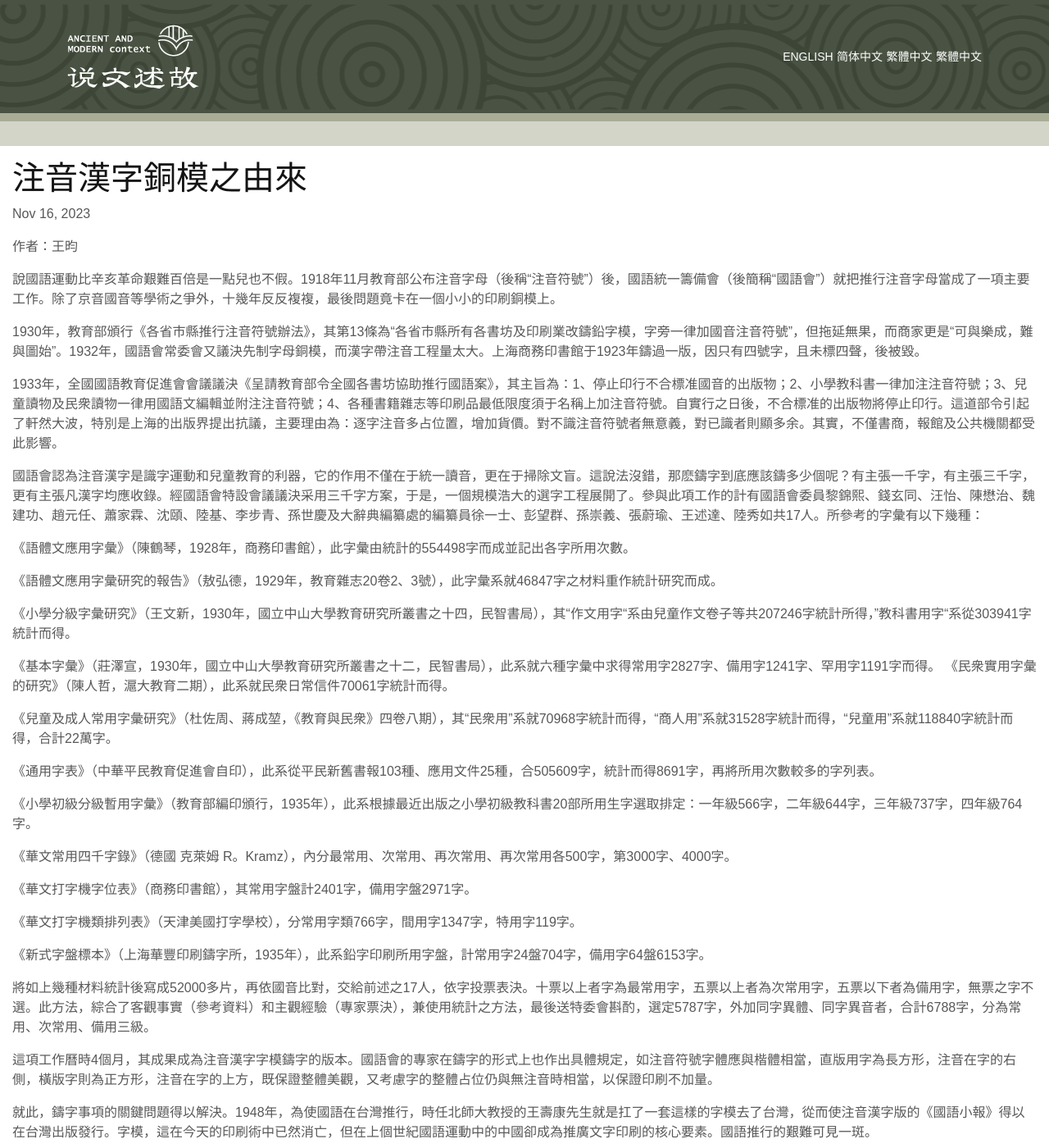
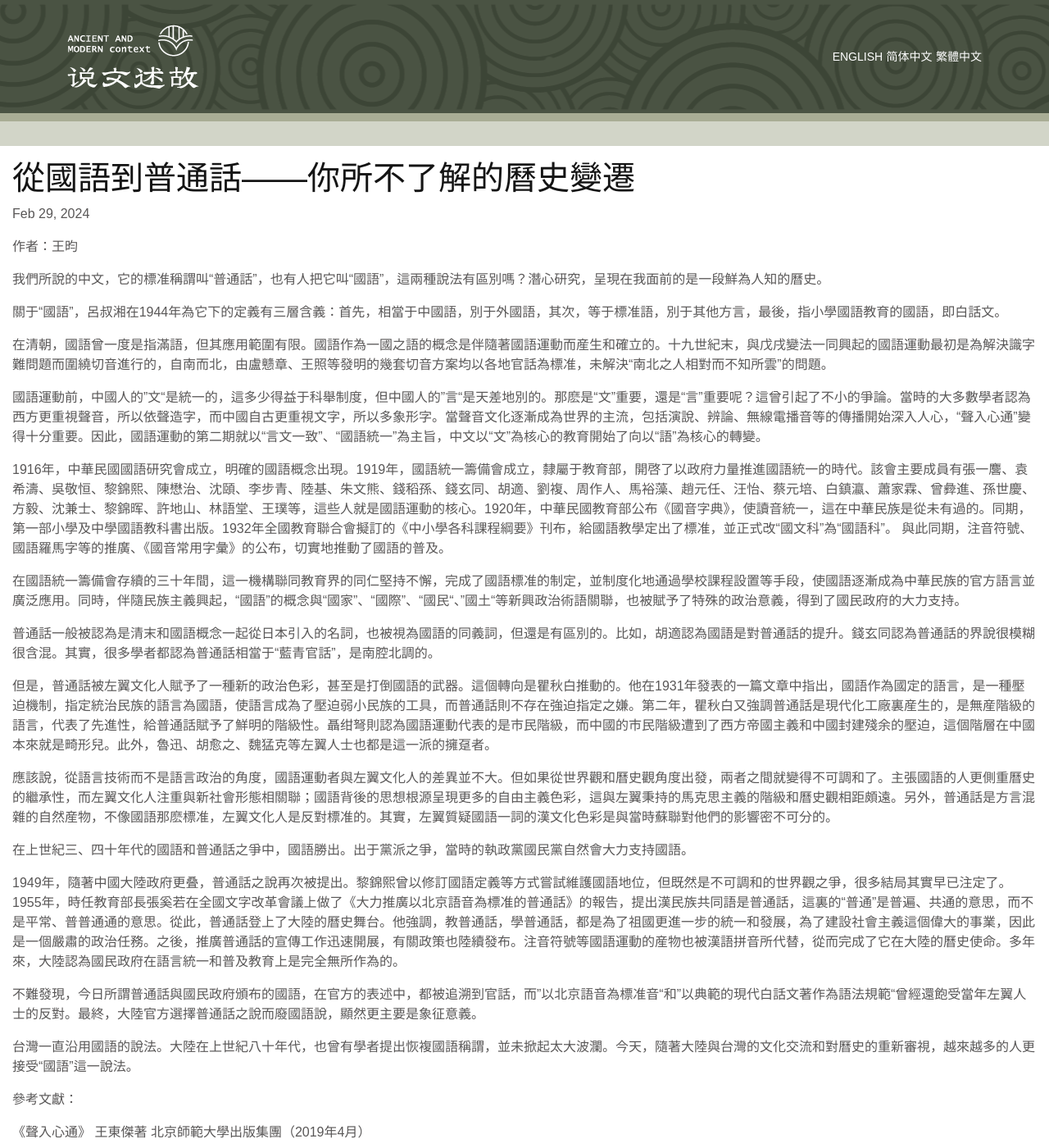
Before and after one commit to clangreformers/clangreformers.github.io, a Jekyll site: the page built from _posts/2024-02-29-from-guoyu-to-putonghua-tw.md, in a window 1280 px wide and 1400 px high. Shown: the whole window at 82% size. Built offline with Jekyll 4.4.1, drawn with Linux system fonts in a browser that asks for light colours; some of the changed text lies outside the part shown.

Commit message:
Add new article 'From Guoyu to Putonghua'

```diff
--- a/_posts/2024-02-29-from-guoyu-to-putonghua-tw.md
+++ b/_posts/2024-02-29-from-guoyu-to-putonghua-tw.md
@@ -1,57 +1,45 @@
 ---
 layout: post
-title: 注音漢字銅模之由來
-date:  2023-11-16 14:00:00 -0000
+title: 從國語到普通話——你所不了解的曆史變遷
+date:  2024-02-29 14:00:00 -0000
 categories: jekyll update
-ref: origin-of-chinese-character-bronze-mold
+ref: from-guoyu-to-putonghua
 lang: 繁體中文
 ---
 作者：王昀
 
 
-說國語運動比辛亥革命艱難百倍是一點兒也不假。1918年11月教育部公布注音字母（後稱“注音符號”）後，國語統一籌備會（後簡稱“國語會”）就把推行注音字母當成了一項主要工作。除了京音國音等學術之爭外，十幾年反反複複，最後問題竟卡在一個小小的印刷銅模上。
+我們所說的中文，它的標准稱謂叫“普通話”，也有人把它叫“國語”，這兩種說法有區別嗎？潛心研究，呈現在我面前的是一段鮮為人知的曆史。
 
-1930年，教育部頒行《各省市縣推行注音符號辦法》，其第13條為“各省市縣所有各書坊及印刷業改鑄鉛字模，字旁一律加國音注音符號”，但拖延無果，而商家更是“可與樂成，難與圖始”。1932年，國語會常委會又議決先制字母銅模，而漢字帶注音工程量太大。上海商務印書館于1923年鑄過一版，因只有四號字，且未標四聲，後被毀。
+關于“國語”，呂叔湘在1944年為它下的定義有三層含義：首先，相當于中國語，別于外國語，其次，等于標准語，別于其他方言，最後，指小學國語教育的國語，即白話文。
 
-1933年，全國國語教育促進會會議議決《呈請教育部令全國各書坊協助推行國語案》，其主旨為：1、停止印行不合標准國音的出版物；2、小學教科書一律加注注音符號；3、兒童讀物及民衆讀物一律用國語文編輯並附注注音符號；4、各種書籍雜志等印刷品最低限度須于名稱上加注音符號。自實行之日後，不合標准的出版物將停止印行。這道部令引起了軒然大波，特別是上海的出版界提出抗議，主要理由為：逐字注音多占位置，增加貨價。對不識注音符號者無意義，對已識者則顯多余。其實，不僅書商，報館及公共機關都受此影響。
+在清朝，國語曾一度是指滿語，但其應用範圍有限。國語作為一國之語的概念是伴隨著國語運動而産生和確立的。十九世紀末，與戊戌變法一同興起的國語運動最初是為解決識字難問題而圍繞切音進行的，自南而北，由盧戆章、王照等發明的幾套切音方案均以各地官話為標准，未解決“南北之人相對而不知所雲”的問題。
 
-國語會認為注音漢字是識字運動和兒童教育的利器，它的作用不僅在于統一讀音，更在于掃除文盲。這說法沒錯，那麽鑄字到底應該鑄多少個呢？有主張一千字，有主張三千字，更有主張凡漢字均應收錄。經國語會特設會議議決采用三千字方案，于是，一個規模浩大的選字工程展開了。參與此項工作的計有國語會委員黎錦熙、錢玄同、汪怡、陳懋治、魏建功、趙元任、蕭家霖、沈頤、陸基、李步青、孫世慶及大辭典編纂處的編纂員徐一士、彭望群、孫崇義、張蔚瑜、王述達、陸秀如共17人。所參考的字彙有以下幾種：
+國語運動前，中國人的”文“是統一的，這多少得益于科舉制度，但中國人的”言“是天差地別的。那麽是“文”重要，還是“言”重要呢？這曾引起了不小的爭論。當時的大多數學者認為西方更重視聲音，所以依聲造字，而中國自古更重視文字，所以多象形字。當聲音文化逐漸成為世界的主流，包括演說、辨論、無線電播音等的傳播開始深入人心，“聲入心通”變得十分重要。因此，國語運動的第二期就以“言文一致”、“國語統一”為主旨，中文以“文”為核心的教育開始了向以“語”為核心的轉變。
 
-《語體文應用字彙》（陳鶴琴，1928年，商務印書館），此字彙由統計的554498字而成並記出各字所用次數。
+1916年，中華民國國語研究會成立，明確的國語概念出現。1919年，國語統一籌備會成立，隸屬于教育部，開啓了以政府力量推進國語統一的時代。該會主要成員有張一麐、袁希濤、吳敬恒、黎錦熙、陳懋治、沈頤、李步青、陸基、朱文熊、錢稻孫、錢玄同、胡適、劉複、周作人、馬裕藻、趙元任、汪怡、蔡元培、白鎮瀛、蕭家霖、曾彜進、孫世慶、方毅、沈兼士、黎錦晖、許地山、林語堂、王璞等，這些人就是國語運動的核心。1920年，中華民國教育部公布《國音字典》，使讀音統一，這在中華民族是從未有過的。同期，第一部小學及中學國語教科書出版。1932年全國教育聯合會擬訂的《中小學各科課程綱要》刊布，給國語教學定出了標准，並正式改“國文科”為“國語科”。 與此同期，注音符號、國語羅馬字等的推廣、《國音常用字彙》的公布，切實地推動了國語的普及。
 
-《語體文應用字彙研究的報告》（敖弘德，1929年，教育雜志20卷2、3號），此字彙系就46847字之材料重作統計研究而成。
+在國語統一籌備會存續的三十年間，這一機構聯同教育界的同仁堅持不懈，完成了國語標准的制定，並制度化地通過學校課程設置等手段，使國語逐漸成為中華民族的官方語言並廣泛應用。同時，伴隨民族主義興起，“國語”的概念與“國家”、“國際”、“國民“、”國土“等新興政治術語關聯，也被賦予了特殊的政治意義，得到了國民政府的大力支持。
 
-《小學分級字彙研究》（王文新，1930年，國立中山大學教育研究所叢書之十四，民智書局），其“作文用字“系由兒童作文卷子等共207246字統計所得，”教科書用字“系從303941字統計而得。
+普通話一般被認為是清末和國語概念一起從日本引入的名詞，也被視為國語的同義詞，但還是有區別的。比如，胡適認為國語是對普通話的提升。錢玄同認為普通話的界說很模糊很含混。其實，很多學者都認為普通話相當于“藍青官話”，是南腔北調的。
 
-《基本字彙》（莊澤宣，1930年，國立中山大學教育研究所叢書之十二，民智書局），此系就六種字彙中求得常用字2827字、備用字1241字、罕用字1191字而得。
-《民衆實用字彙的研究》（陳人哲，滬大教育二期），此系就民衆日常信件70061字統計而得。
+但是，普通話被左翼文化人賦予了一種新的政治色彩，甚至是打倒國語的武器。這個轉向是瞿秋白推動的。他在1931年發表的一篇文章中指出，國語作為國定的語言，是一種壓迫機制，指定統治民族的語言為國語，使語言成為了壓迫弱小民族的工具，而普通話則不存在強迫指定之嫌。第二年，瞿秋白又強調普通話是現代化工廠裏産生的，是無産階級的語言，代表了先進性，給普通話賦予了鮮明的階級性。聶绀弩則認為國語運動代表的是市民階級，而中國的市民階級遭到了西方帝國主義和中國封建殘余的壓迫，這個階層在中國本來就是畸形兒。此外，魯迅、胡愈之、魏猛克等左翼人士也都是這一派的擁趸者。
 
-《兒童及成人常用字彙研究》（杜佐周、蔣成堃，《教育與民衆》四卷八期），其“民衆用”系就70968字統計而得，“商人用”系就31528字統計而得，“兒童用”系就118840字統計而得，合計22萬字。
+應該說，從語言技術而不是語言政治的角度，國語運動者與左翼文化人的差異並不大。但如果從世界觀和曆史觀角度出發，兩者之間就變得不可調和了。主張國語的人更側重曆史的繼承性，而左翼文化人注重與新社會形態相關聯；國語背後的思想根源呈現更多的自由主義色彩，這與左翼秉持的馬克思主義的階級和曆史觀相距頗遠。另外，普通話是方言混雜的自然産物，不像國語那麽標准，左翼文化人是反對標准的。其實，左翼質疑國語一詞的漢文化色彩是與當時蘇聯對他們的影響密不可分的。
 
-《通用字表》（中華平民教育促進會自印），此系從平民新舊書報103種、應用文件25種，合505609字，統計而得8691字，再將所用次數較多的字列表。
+在上世紀三、四十年代的國語和普通話之爭中，國語勝出。出于黨派之爭，當時的執政黨國民黨自然會大力支持國語。
 
-《小學初級分級暫用字彙》（教育部編印頒行，1935年），此系根據最近出版之小學初級教科書20部所用生字選取排定：一年級566字，二年級644字，三年級737字，四年級764字。
+1949年，隨著中國大陸政府更叠，普通話之說再次被提出。黎錦熙曾以修訂國語定義等方式嘗試維護國語地位，但既然是不可調和的世界觀之爭，很多結局其實早已注定了。1955年，時任教育部長張奚若在全國文字改革會議上做了《大力推廣以北京語音為標准的普通話》的報告，提出漢民族共同語是普通話，這裏的“普通”是普遍、共通的意思，而不是平常、普普通通的意思。從此，普通話登上了大陸的曆史舞台。他強調，教普通話，學普通話，都是為了祖國更進一步的統一和發展，為了建設社會主義這個偉大的事業，因此是一個嚴肅的政治任務。之後，推廣普通話的宣傳工作迅速開展，有關政策也陸續發布。注音符號等國語運動的産物也被漢語拼音所代替，從而完成了它在大陸的曆史使命。多年來，大陸認為國民政府在語言統一和普及教育上是完全無所作為的。
 
-《華文常用四千字錄》（德國 克萊姆 R。Kramz），內分最常用、次常用、再次常用、再次常用各500字，第3000字、4000字。
+不難發現，今日所謂普通話與國民政府頒布的國語，在官方的表述中，都被追溯到官話，而”以北京語音為標准音“和”以典範的現代白話文著作為語法規範“曾經還飽受當年左翼人士的反對。最終，大陸官方選擇普通話之說而廢國語說，顯然更主要是象征意義。
 
-《華文打字機字位表》（商務印書館），其常用字盤計2401字，備用字盤2971字。
+台灣一直沿用國語的說法。大陸在上世紀八十年代，也曾有學者提出恢複國語稱謂，並未掀起太大波瀾。今天，隨著大陸與台灣的文化交流和對曆史的重新審視，越來越多的人更接受“國語”這一說法。
 
-《華文打字機類排列表》（天津美國打字學校），分常用字類766字，間用字1347字，特用字119字。
-
-《新式字盤標本》（上海華豐印刷鑄字所，1935年），此系鉛字印刷所用字盤，計常用字24盤704字，備用字64盤6153字。
-
-將如上幾種材料統計後寫成52000多片，再依國音比對，交給前述之17人，依字投票表決。十票以上者字為最常用字，五票以上者為次常用字，五票以下者為備用字，無票之字不選。此方法，綜合了客觀事實（參考資料）和主觀經驗（專家票決），兼使用統計之方法，最後送特委會斟酌，選定5787字，外加同字異體、同字異音者，合計6788字，分為常用、次常用、備用三級。
-
-這項工作曆時4個月，其成果成為注音漢字字模鑄字的版本。國語會的專家在鑄字的形式上也作出具體規定，如注音符號字體應與楷體相當，直版用字為長方形，注音在字的右側，橫版字則為正方形，注音在字的上方，既保證整體美觀，又考慮字的整體占位仍與無注音時相當，以保證印刷不加量。
-
-就此，鑄字事項的關鍵問題得以解決。1948年，為使國語在台灣推行，時任北師大教授的王壽康先生就是扛了一套這樣的字模去了台灣，從而使注音漢字版的《國語小報》得以在台灣出版發行。字模，這在今天的印刷術中已然消亡，但在上個世紀國語運動中的中國卻成為推廣文字印刷的核心要素。國語推行的艱難可見一斑。
 
 參考文獻：
 
-《新中學文庫 注音漢字》（黎錦熙，商務印書館，1936年初版）
+《聲入心通》 王東傑著 北京師範大學出版集團（2019年4月）
 
-《國語運動史綱》（黎錦熙，商務印書館，2021年重印版）
+《國語運動史綱》 黎錦熙著 商務印書館（2011年5月）
 
-《十年顛沛一頑童》（王正方，北京出版集團、北京十月文藝出版社，2018年）
-
-2023年11月16日于北京
+2024年2月29日于北京
```
